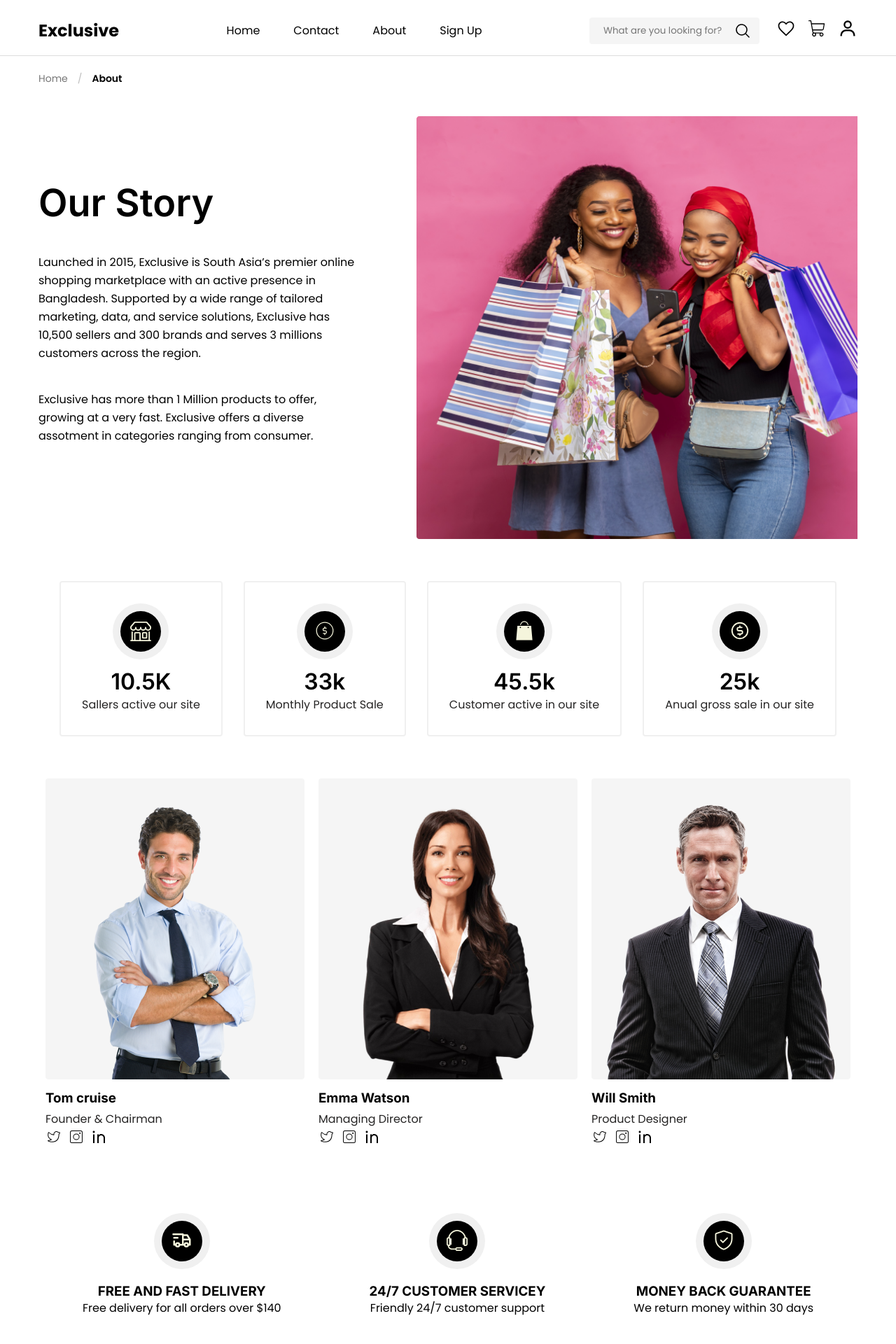
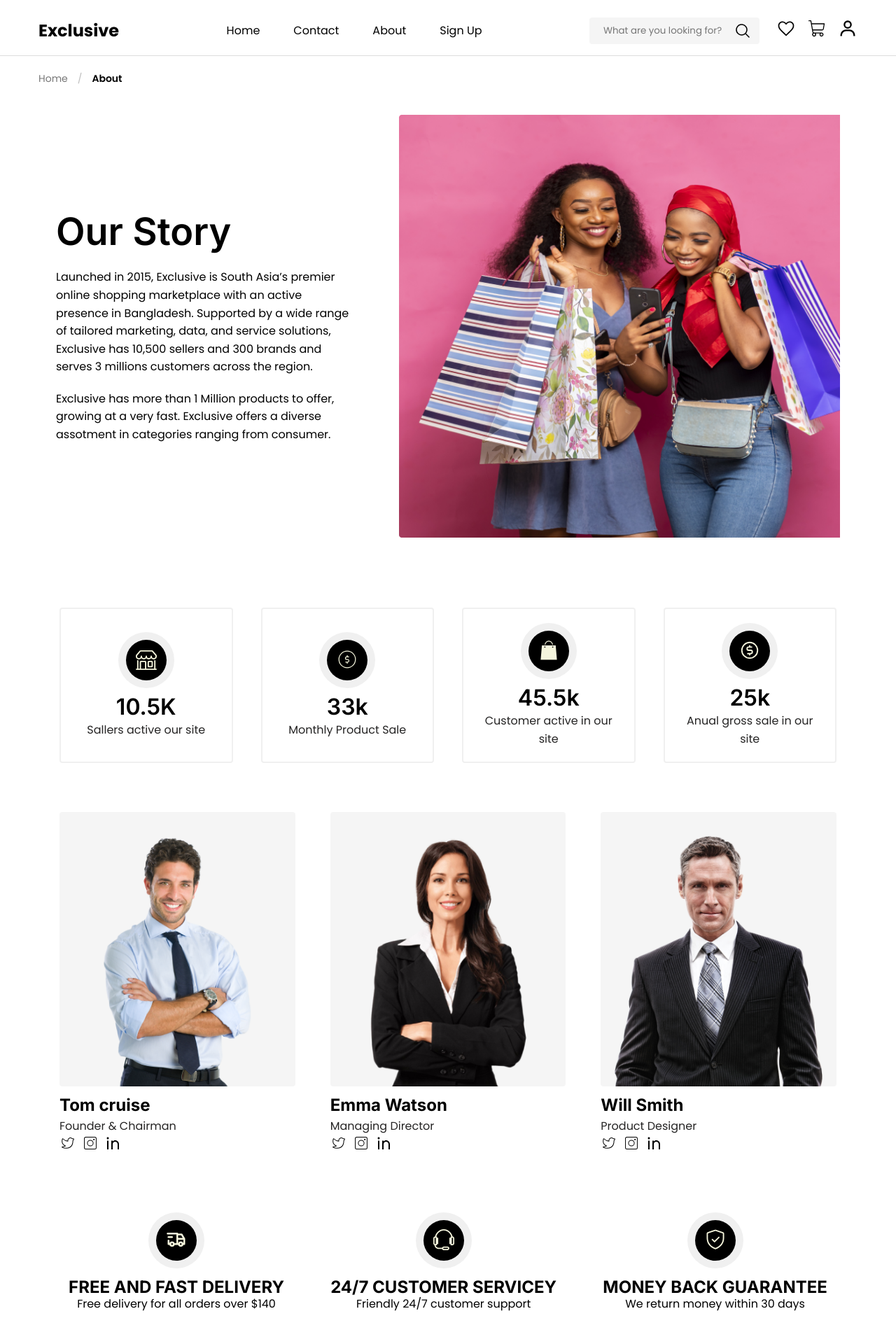
Before and after one commit to chesterOps/ecommerce-front, a React (Vite) app: page /about in a window 1280 px wide. Shown: the part 60-1980 px from the top of the page at 70% size. Built offline with nearby package versions, Linux system fonts and the light colour scheme.

Commit message:
made it responsive

```diff
--- a/src/pages/About/About.css
+++ b/src/pages/About/About.css
@@ -155,3 +155,251 @@
     row-gap: 30px;
     max-width: 1170px;
 }
+
+/* Mobile-first responsive design */
+
+.about-container {
+  display: flex;
+  flex-direction: column;
+  gap: 24px;
+  padding: 20px;
+}
+
+.Leftcontent h2 {
+  font-size: clamp(28px, 5vw, 54px);
+  font-weight: 600;
+  line-height: 1.2;
+  color: #000;
+}
+
+.Leftcontent p {
+  margin-top: 20px;
+  line-height: 1.6;
+  font-size: clamp(14px, 2.5vw, 16px);
+}
+
+.secondtext {
+  margin-top: 16px;
+  line-height: 1.6;
+  font-size: clamp(14px, 2.5vw, 16px);
+}
+
+.rightPicture {
+  width: 100%;
+  max-width: 630px;
+  height: auto;
+  margin: 20px 0;
+}
+
+.rightPicture img {
+  width: 100%;
+  height: auto;
+  object-fit: cover;
+}
+
+.statistics-section {
+  margin: 40px auto;
+  display: flex;
+  flex-direction: column;
+  gap: 20px;
+  max-width: 1170px;
+  padding: 0 20px;
+}
+
+.statistics-border {
+  border-radius: 4px;
+  padding: 20px;
+  border: 2px solid #f0f0f0;
+  display: flex;
+  flex-direction: column;
+  align-items: center;
+  justify-content: center;
+  text-align: center;
+  transition: all 0.3s ease;
+}
+
+.radius1 {
+  width: clamp(60px, 8vw, 80px);
+  height: clamp(60px, 8vw, 80px);
+  border-radius: 50%;
+  background-color: #f0f0f0;
+  display: flex;
+  justify-content: center;
+  align-items: center;
+  transition: all 0.3s ease;
+}
+
+.radius2 {
+  width: clamp(45px, 6vw, 58px);
+  height: clamp(45px, 6vw, 58px);
+  border-radius: 50%;
+  background: #000000;
+  display: flex;
+  justify-content: center;
+  align-items: center;
+  transition: all 0.3s ease;
+}
+
+.radius2 span {
+  color: beige;
+  font-size: clamp(20px, 4vw, 30px);
+}
+
+.statistics-border h3 {
+  margin-top: 15px;
+  font-size: clamp(20px, 4vw, 32px);
+  font-weight: 600;
+  color: #000;
+  transition: color 0.3s ease;
+}
+
+.statistics-border p {
+  font-size: clamp(14px, 2.5vw, 16px);
+  line-height: 1.6;
+  color: #252424;
+  margin-top: 8px;
+  transition: color 0.3s ease;
+}
+
+.statistics-border:hover {
+  background-color: #db4444;
+  box-shadow: rgba(37, 36, 36, 0.19) 0px 0px 5px 0px;
+}
+
+.statistics-border:hover .radius1 {
+  background: rgba(255, 255, 255, 0.63);
+}
+
+.statistics-border:hover .radius2 {
+  background: #fffefe;
+}
+
+.statistics-border:hover .radius2 span {
+  color: rgb(15, 15, 15);
+}
+
+.statistics-border:hover h3 {
+  color: #fff;
+}
+
+.statistics-border:hover p {
+  color: #fffdfd;
+}
+
+.actors-picture {
+  width: 100%;
+  max-width: 370px;
+  height: auto;
+  aspect-ratio: 370 / 430;
+  object-fit: cover;
+}
+
+.actors-section {
+  margin: 40px auto;
+  display: flex;
+  flex-direction: column;
+  gap: 30px;
+  max-width: 1170px;
+  padding: 0 20px;
+  justify-self: center;
+}
+
+.actor-holder h3 {
+  margin-top: 15px;
+  font-size: clamp(18px, 3vw, 24px);
+}
+
+.actor-holder p {
+  margin-top: 5px;
+  font-size: clamp(14px, 2.5vw, 16px);
+  line-height: 1.6;
+  color: #252424;
+}
+
+.actor-holder span {
+  font-size: clamp(18px, 3vw, 24px);
+  color: #000;
+  padding-right: 8px;
+}
+
+.statistics-border2 {
+  border-radius: 4px;
+  padding: 20px;
+  display: flex;
+  flex-direction: column;
+  align-items: center;
+  justify-content: center;
+  text-align: center;
+}
+
+.statistics-border2 h3 {
+  padding-top: 15px;
+  font-size: clamp(18px, 3vw, 24px);
+}
+
+.statistics-attribute {
+  margin: 40px auto;
+  display: flex;
+  flex-direction: column;
+  align-items: center;
+  gap: 20px;
+  max-width: 1170px;
+  padding: 0 20px;
+}
+
+/* Tablet styles */
+@media (min-width: 768px) {
+  .about-container {
+    flex-direction: row;
+    align-items: center;
+    gap: 32px;
+    padding: 40px;
+  }
+
+  .Leftcontent {
+    flex: 1;
+    max-width: 600px;
+  }
+
+  .rightPicture {
+    flex: 1;
+    margin: 0;
+    margin-left: 32px;
+  }
+
+  .statistics-section {
+    flex-direction: row;
+    flex-wrap: wrap;
+    justify-content: space-around;
+    margin: 50px auto;
+  }
+
+  .statistics-border {
+    flex: 1;
+    min-width: 200px;
+    max-width: 300px;
+    margin: 10px;
+  }
+
+  .actors-section {
+    flex-direction: row;
+    flex-wrap: wrap;
+    justify-content: center;
+    margin: 50px auto;
+
+  }
+
+  .actor-holder {
+    flex: 1;
+    min-width: 250px;
+    max-width: 370px;
+    margin: 10px;
+  }
+
+  .statistics-attribute {
+    flex-direction: row;
+    flex-wrap: wrap;
+    justify-content: space-around;
+    margin: 50px auto;
+  }
+}
```
